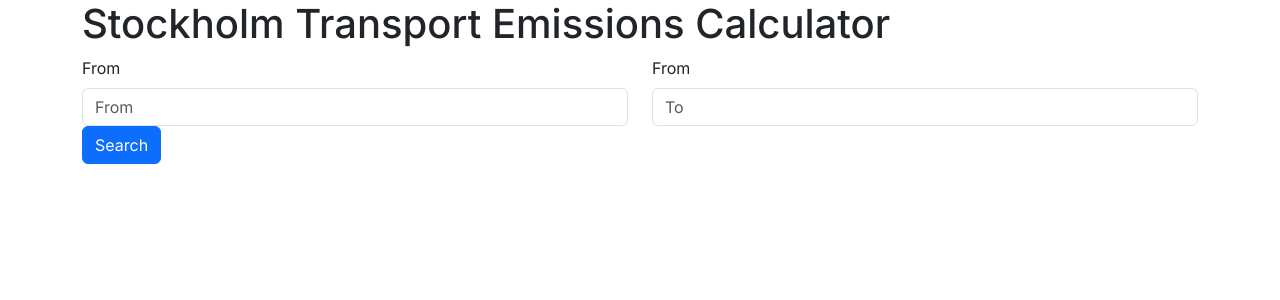
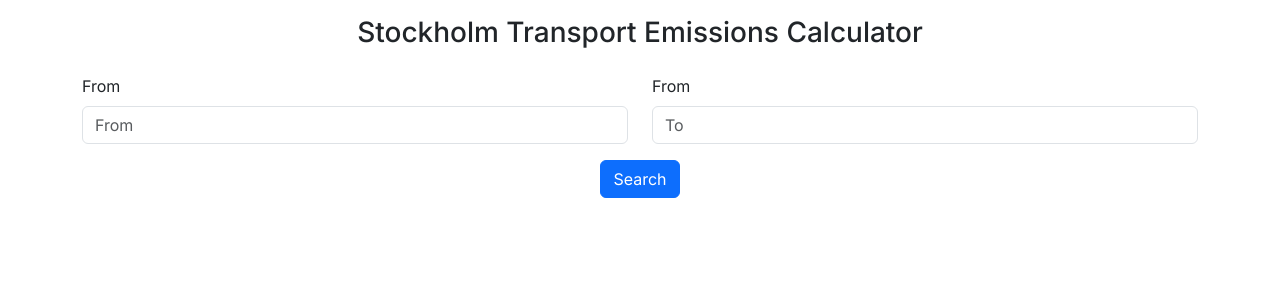
Before and after one commit to vondersam/iths-react-labb-3, a Next.js app: page / in a window 1280 px wide. Shown: the top 300 px of the page. Built offline with nearby package versions, Linux system fonts and the light colour scheme.

Commit message:
Refactor of form inputs.

```diff
--- /dev/null
+++ b/src/app/components/formInput.jsx
@@ -0,0 +1,22 @@
+import Form from 'react-bootstrap/Form';
+
+export default function FormInput({ label, id, setStops }) {
+  async function getStops(event) {
+    const searchString = event.target.value;
+
+    const response = await fetch('/api/stops?query=' + searchString);
+    const data = await response.json();
+    setStops(data.data);
+  }
+  return (
+    <>
+      <Form.Label>From</Form.Label>
+      <Form.Control
+        type="search"
+        onChange={(e) => getStops(e)}
+        placeholder={label}
+        list={id}
+      />
+    </>
+  );
+}
--- a/src/app/components/search.jsx
+++ b/src/app/components/search.jsx
@@ -5,54 +5,43 @@ import Col from 'react-bootstrap/Col';
 import Form from 'react-bootstrap/Form';
 import Row from 'react-bootstrap/Row';
 import StopsDataList from './stopsDataList';
+import FormInput from './formInput';
+
+const formID = {
+  fromID: 'fromID',
+  toID: 'toID'
+};
 
 export default function Search() {
   const [fromStops, setFromStops] = useState([]);
   const [toStops, setToStops] = useState([]);
-
-  async function getStops(event, setStops) {
-    const searchString = event.target.value;
-
-    const response = await fetch('/api/stops?query=' + searchString);
-    const data = await response.json();
-    setStops(data.data);
-  }
 
   return (
     <Form>
       <Form.Group controlId="formSearch">
         <Row>
           <Col>
-            <Form.Label>From</Form.Label>
-            <Form.Control
-              type="search"
-              onChange={(e) => getStops(e, setFromStops)}
-              placeholder="From"
-              list="fromList"
+            <FormInput
+              label={'From'}
+              id={formID.fromID}
+              setStops={setFromStops}
             />
-            <StopsDataList id={'fromList'} stops={fromStops} />
+            <StopsDataList id={formID.fromID} stops={fromStops} />
           </Col>
           <Col>
-            <Form.Label>From</Form.Label>
-            <Form.Control
-              type="search"
-              onChange={(e) => getStops(e, setToStops)}
-              placeholder="To"
-              list="toList"
-            />
-            <StopsDataList id={'toList'} stops={toStops} />
+            <FormInput label={'To'} id={formID.toID} setStops={setToStops} />
+            <StopsDataList id={formID.toID} stops={toStops} />
+          </Col>
+        </Row>
+        <Row className="m-3">
+          <Col className="text-center">
+            <Button variant="primary" type="submit">
+              Search
+            </Button>
           </Col>
         </Row>
       </Form.Group>
-      <Button variant="primary" type="submit">
-        Search
-      </Button>
     </Form>
-    //   <form action={getStops}>
-    //     <input name="searchString" />
-    //     <button type="submit">Search</button>
-    //   </form>
-
     // <Button
     //   variant="primary"
     //   disabled={isLoading}
--- a/src/app/page.tsx
+++ b/src/app/page.tsx
@@ -6,10 +6,12 @@ import Col from 'react-bootstrap/Col';
 export default function Home() {
   return (
     <Container>
-      <Row>
-        <h1>Stockholm Transport Emissions Calculator</h1>
-        <Search />
+      <Row className="m-3">
+        <Col className="text-center">
+          <h3>Stockholm Transport Emissions Calculator</h3>
+        </Col>
       </Row>
+      <Search />
     </Container>
   );
 }
--- a/tsconfig.json
+++ b/tsconfig.json
@@ -22,6 +22,6 @@
       "@/*": ["./src/*"]
     }
   },
-  "include": ["next-env.d.ts", "**/*.ts", "**/*.tsx", ".next/types/**/*.ts"],
+  "include": ["next-env.d.ts", "**/*.ts", "**/*.tsx", ".next/types/**/*.ts", "src/app/components/search.jsx"],
   "exclude": ["node_modules"]
 }
```
